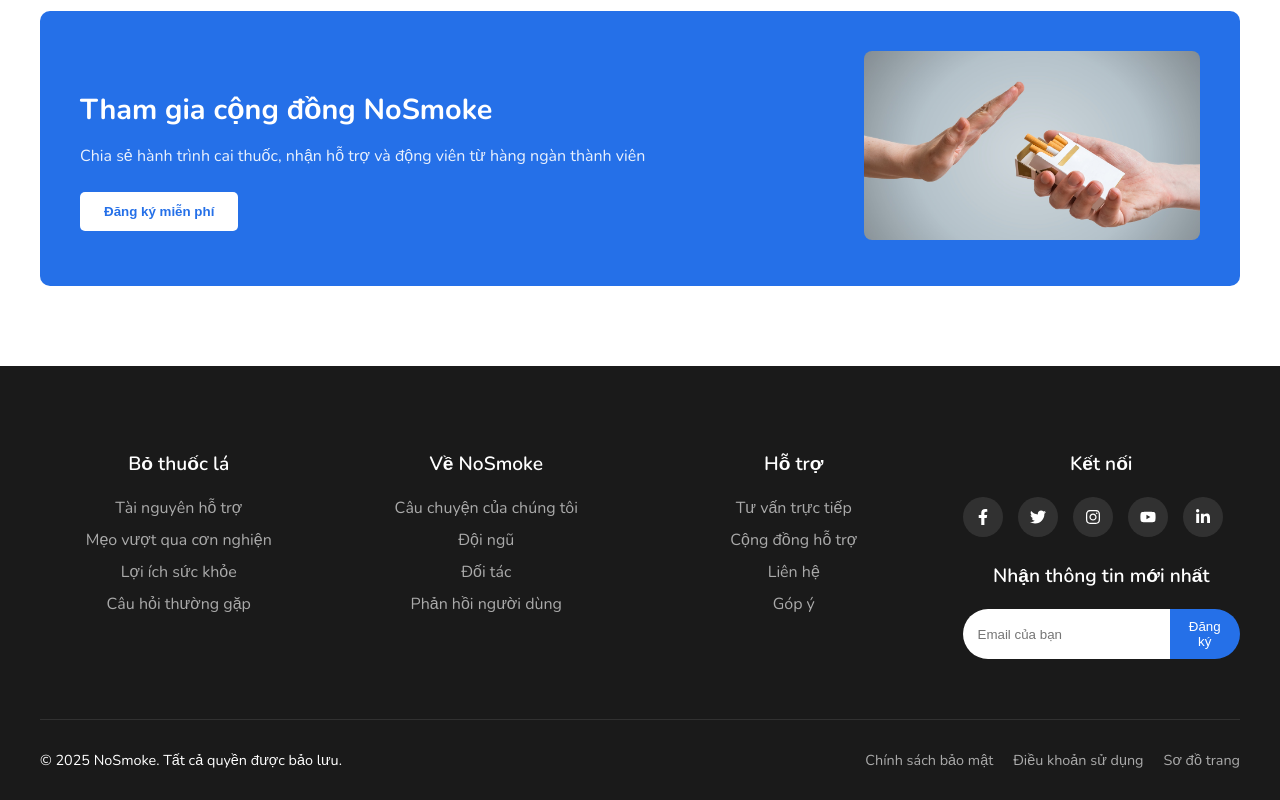
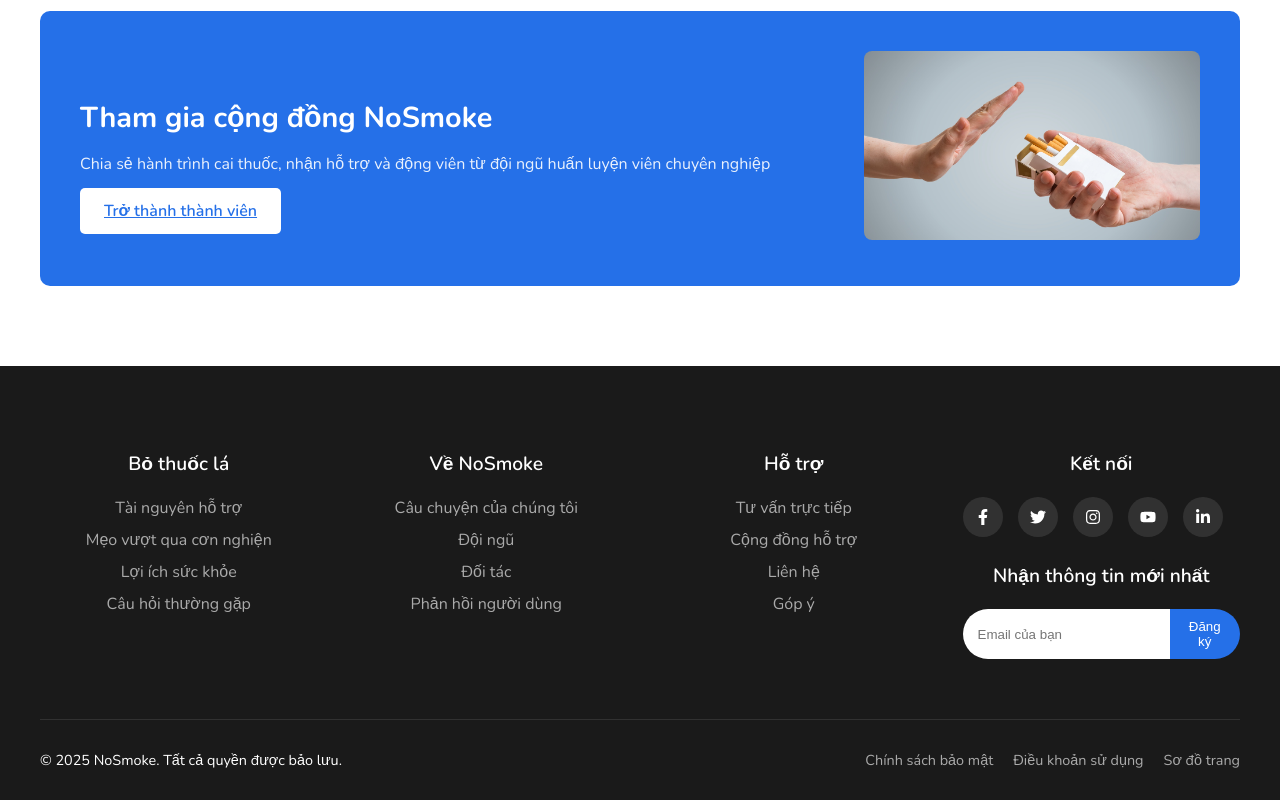
Before and after one commit to DangNhutTruong/Project-SWP391, a React (Vite) app: page /blog in a window 1280 px wide. Shown: the part 3963-4763 px from the top of the page. Built offline with nearby package versions, Linux system fonts and the light colour scheme.

Commit message:
link Blog to Member

```diff
--- a/src/page/Blog.jsx
+++ b/src/page/Blog.jsx
@@ -382,13 +382,11 @@
 
         {/* Tham gia cộng đồng */}
         <div className="join-community-section">
-          <div className="join-content">
-            <h2>Tham gia cộng đồng NoSmoke</h2>
+          <div className="join-content">            <h2>Tham gia cộng đồng NoSmoke</h2>
             <p>
-              Chia sẻ hành trình cai thuốc, nhận hỗ trợ và động viên từ hàng
-              ngàn thành viên
+              Chia sẻ hành trình cai thuốc, nhận hỗ trợ và động viên từ đội ngũ huấn luyện viên chuyên nghiệp
             </p>
-            <button className="join-btn">Đăng ký miễn phí</button>
+            <Link to="/membership" className="join-btn">Trở thành thành viên</Link>
           </div>
           <div className="join-image">
             <img src="/image/hero/quit-smoking-2.png" alt="Cộng đồng NoSmoke" />
--- a/src/page/MembershipPackage.jsx
+++ b/src/page/MembershipPackage.jsx
@@ -10,7 +10,7 @@
             <img src="/image/hero/winners-two-color.png" alt="Cai thuốc thành công" className="membership-hero-image" />
             <h1 className="hero-title">Cam kết bỏ thuốc - Bước tới cuộc sống khỏe mạnh</h1>
           </div>
-          <h2> Gói dịch vụ</h2>
+          <h2>Gói thành viên</h2>
           <p className="pricing-subtitle">Chọn gói phù hợp với nhu cầu của bạn</p>
 
           <div className="pricing-grid">
```
